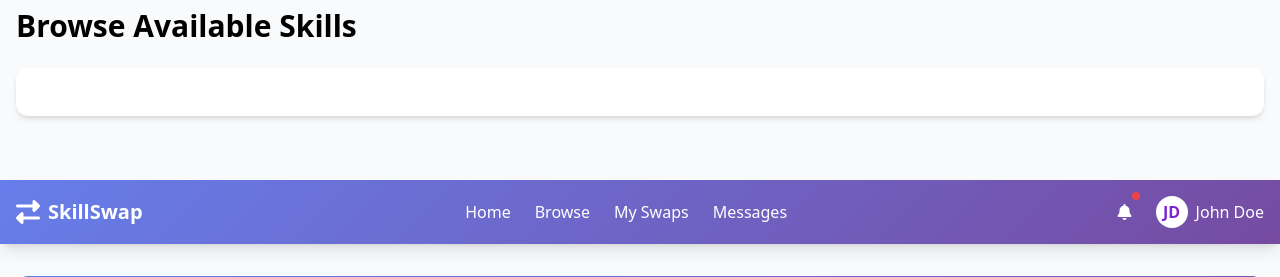
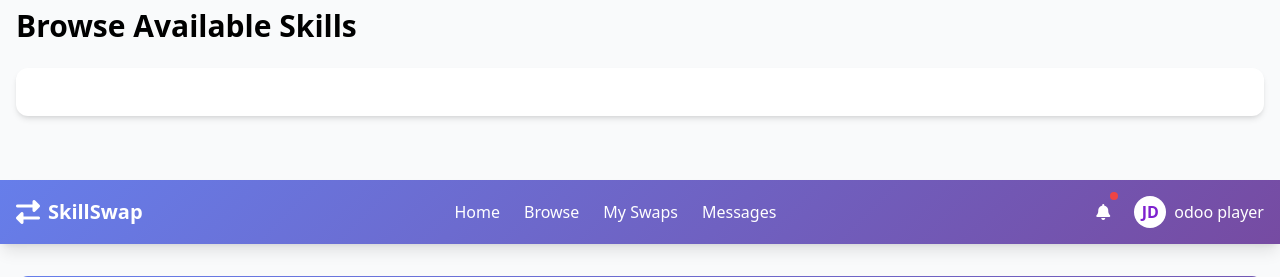
Before and after one commit to vanshbhanushali/SkillSwap, a Django app: page /home/ in a window 1280 px wide. Shown: the part 24-301 px from the top of the page. Run offline with Django 5.2, Linux system fonts and the light colour scheme; some libraries are stand-ins or nearby versions.

Commit message:
Update huhuah.html

```diff
--- a/skillsite/skills/templates/skills/huhuah.html
+++ b/skillsite/skills/templates/skills/huhuah.html
@@ -141,7 +141,7 @@
                 <div class="relative">
                     <button id="user-menu" class="flex items-center space-x-2 focus:outline-none">
                         <div class="w-8 h-8 rounded-full bg-white flex items-center justify-center text-purple-700 font-bold">JD</div>
-                        <span class="hidden md:inline">John Doe</span>
+                        <span class="hidden md:inline">odoo player</span>
                     </button>
                     <div id="dropdown-menu" class="hidden absolute right-0 mt-2 w-48 bg-white rounded-md shadow-lg py-1 z-50">
                         <a href="#" class="block px-4 py-2 text-gray-800 hover:bg-gray-100">Profile</a>
```
